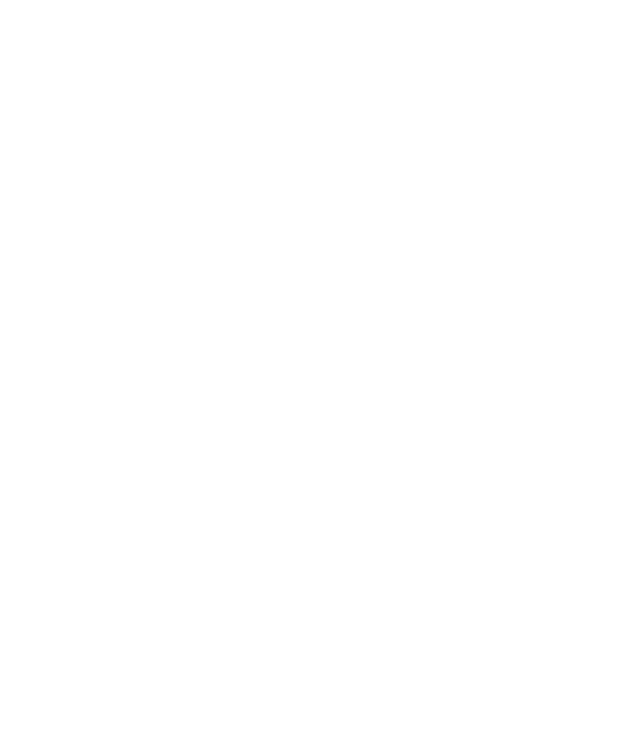
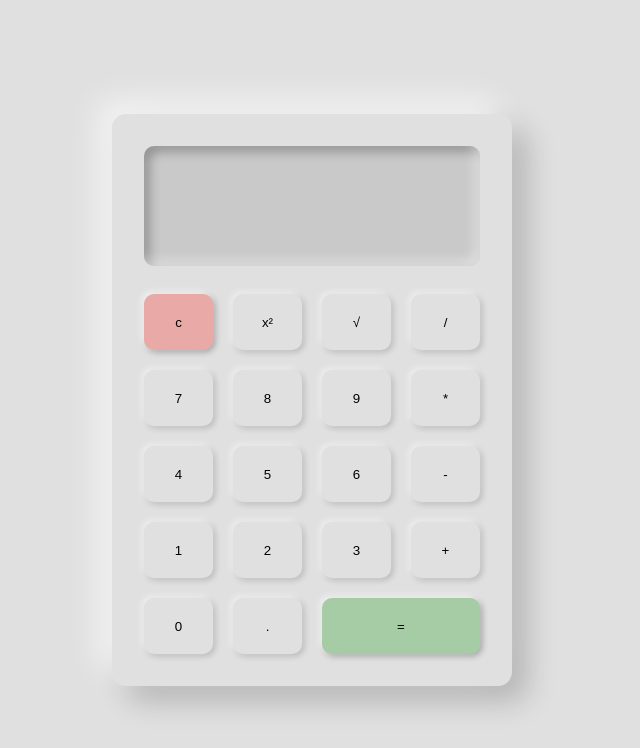
Before and after one commit to Odi000/Calculator, a plain HTML site: page index.html in a window 1280 px wide. Shown: the whole page, without its empty margins (328-968 px from the left). Drawn offline with Linux system fonts and the light colour scheme.

Commit message:
Neumorphism beautifully done

```diff
--- a/index.html
+++ b/index.html
@@ -9,7 +9,32 @@
 </head>
 <body>
 
-
+<section>
+    <div class="calculator">
+        <div class="screen"></div>
+        <div class="buttons">
+            <button>c</button>
+            <button>x²</button>
+            <button>√</button>
+            <button>/</button>
+            <button>7</button>
+            <button>8</button>
+            <button>9</button>
+            <button>*</button>
+            <button>4</button>
+            <button>5</button>
+            <button>6</button>
+            <button>-</button>
+            <button>1</button>
+            <button>2</button>
+            <button>3</button>
+            <button>+</button>
+            <button>0</button>
+            <button>.</button>
+            <button class="span-2">=</button>
+        </div>
+    </div>
+</section>
 
 </body>
 </html>
--- a/styles.css
+++ b/styles.css
@@ -0,0 +1,109 @@
+*, *::before, *::after{
+    box-sizing: border-box;
+    margin: 0;
+}
+
+:root{
+    font-size: 10px;
+    --main-clr: #e0e0e0;
+    --red: rgba(248, 67, 57, 0.35);
+    --green: rgba(56, 166, 54, 0.35);
+    --blue: #2395F5;
+}
+
+body{
+    width: 100vw;
+    height: 100vh;
+}
+
+section{
+    width: inherit;
+    height: inherit;
+    display: flex;
+    justify-content: center;
+    align-items: center;
+    background-color: var(--main-clr);
+}
+
+button{
+    position: relative;
+    background-color: inherit;
+    /* background-image: linear-gradient(145deg, #f0f0f0, #cacaca); */
+    border: none;
+    border-radius: 1rem;
+    box-shadow:
+    -2px -2px 6px rgba(255, 255, 255, 0.6),
+    2px 2px 6px rgba(0, 0, 0, 0.2);
+    transition: box-shadow 0.2s;
+}
+
+button:active{
+    /* background-image: linear-gradient(145deg,#cacaca,#f0f0f0); */
+    box-shadow:
+    0  0 6px -6px rgba(255, 255, 255, 0.6),
+    0 0 6px -6px rgba(0, 0, 0, 0.2),
+    inset 2px 2px 6px rgba(0, 0, 0, 0.2),
+    inset -2px -2px 6px rgba(255, 255, 255, 0.6);
+}
+
+.calculator{
+    width: 40rem;
+    height: auto;
+    background-color: var(--main-clr);
+    border-radius: 1.4rem;
+    padding: 3.2rem;
+    box-shadow:
+    -15px -15px 30px rgba(255, 255, 255, 0.6),
+    15px 15px 30px rgba(0, 0, 0, 0.2);
+}
+
+.screen,
+.buttons{
+    /* width: 86%; */
+    margin: 0 auto;
+}
+
+.screen{
+    background-color: rgba(0, 0, 0, 0.1);
+    height: 12rem;
+    margin-bottom: 2.8rem;
+    border-radius: 1rem;
+    box-shadow:
+    inset -5px -5px 12px rgba(255, 255, 255, 0.45),
+    inset 5px 5px 12px rgba(0, 0, 0, 0.3);
+}
+
+.buttons{
+    height: 36rem;
+    display: grid;
+    grid-template-columns: repeat(4, 1fr);
+    gap: 2rem;
+}
+
+.buttons>:first-child,
+.buttons>:last-child{
+    box-shadow:
+    -2px -2px 6px rgba(255, 255, 255, 0.75),
+    2px 2px 6px rgba(0, 0, 0, 0.32);
+}
+
+.buttons>:first-child:active,
+.buttons>:last-child:active{
+    box-shadow:
+    0  0 6px -6px rgba(255, 255, 255, 0.75),
+    0 0 6px -6px rgba(0, 0, 0, 0.32),
+    inset 2px 2px 6px rgba(0, 0, 0, 0.32),
+    inset -2px -2px 6px rgba(255, 255, 255, 0.75);
+}
+
+.buttons>:first-child{
+    background-color: var(--red);
+}
+
+.buttons>:last-child{
+    background-color: var(--green);
+}
+
+.span-2{
+    grid-column: span 2;
+}
```
